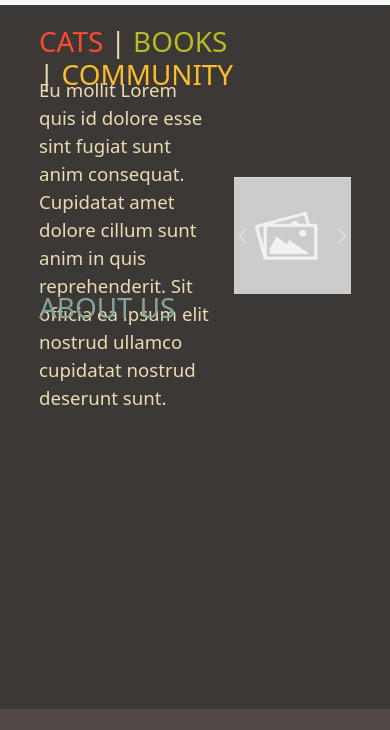
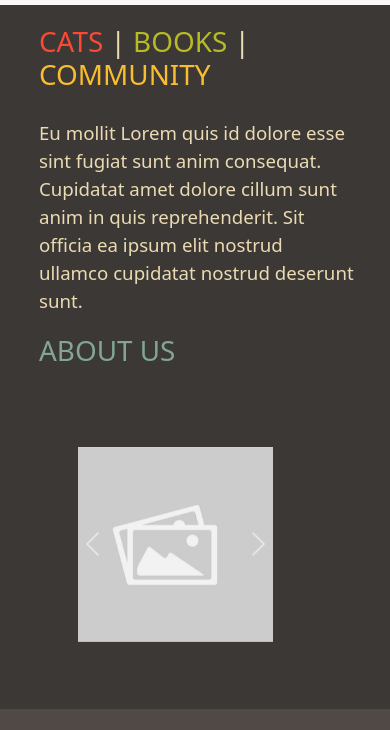
Before and after one commit to adidas820/aweb, a plain HTML site: page index.html in a window 390 px wide. Shown: the part 51-781 px from the top of the page. Drawn offline with nearby package versions, Linux system fonts and the light colour scheme.

Commit message:
mobile responsivenes

```diff
--- a/index.html
+++ b/index.html
@@ -7,6 +7,7 @@
     <title>Home</title>
     <link rel="stylesheet" href="styles/style.css">
     <link href="https://cdn.jsdelivr.net/npm/bootstrap@5.3.3/dist/css/bootstrap.min.css" rel="stylesheet" integrity="sha384-QWTKZyjpPEjISv5WaRU9OFeRpok6YctnYmDr5pNlyT2bRjXh0JMhjY6hW+ALEwIH" crossorigin="anonymous">
+    <link rel="stylesheet" href="./styles/responsive.css">
 </head>
 <body>
 <header>
--- /dev/null
+++ b/styles/responsive.css
@@ -0,0 +1,27 @@
+@media only screen and (max-width: 982px) {
+        #landing-txt #text {
+            margin-top: 10%;
+        }
+    }
+
+@media only screen and (max-width: 450px) {
+        #landing-txt #text {
+            margin-top: 15%;
+        }
+        #landing-txt #about {
+            align-items: center;
+        }
+        #landing-txt {
+            width: 90%;
+        }
+        #landing {
+            flex-direction: column;
+            height: 100%;
+            justify-content: center;
+        }
+        #landing-img {
+            justify-content: center;
+            width: 50%;
+            margin-left: 20%;
+        }
+    }
```
